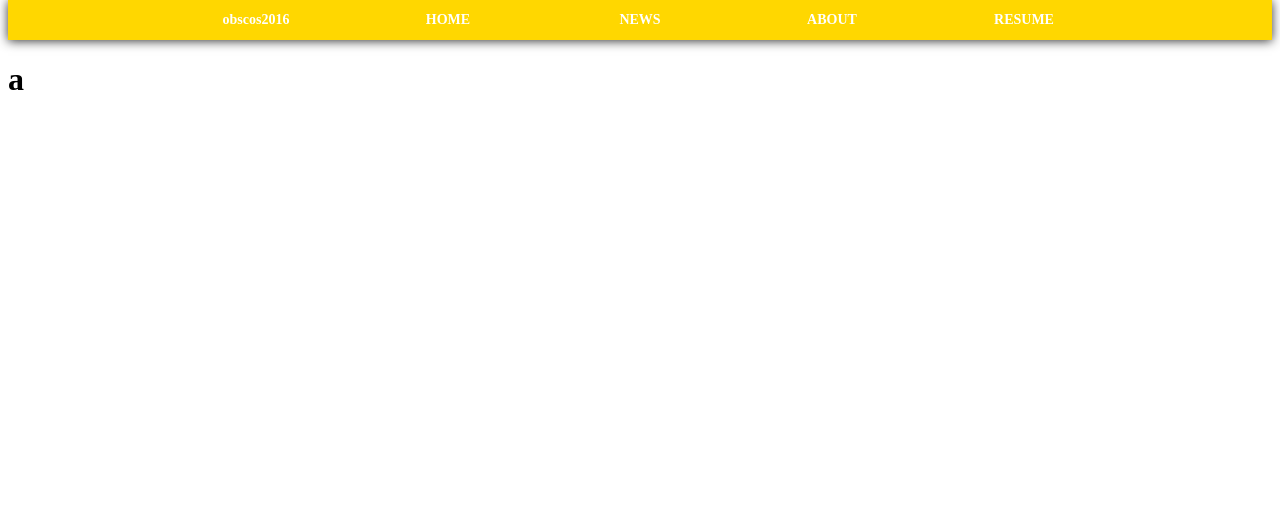
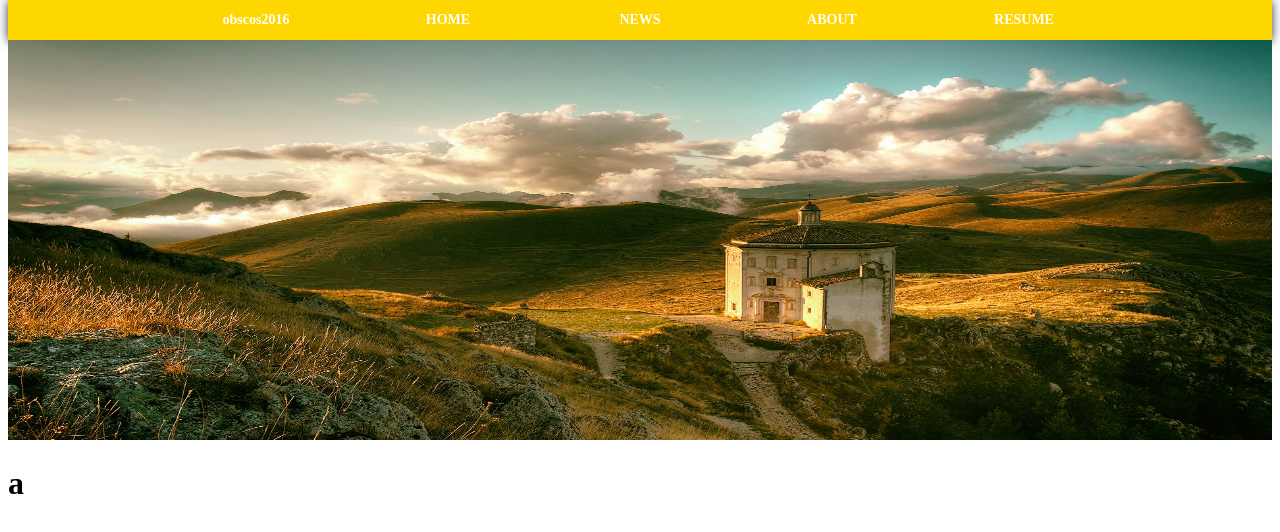
Before and after one commit to t-okamura/obscos, a plain HTML site: page index.html in a window 1280 px wide. Drawn offline with nearby package versions, Linux system fonts and the light colour scheme.

Commit message:
上部画像の挿入

```diff
--- a/index.html
+++ b/index.html
@@ -17,6 +17,7 @@
     <li><a href="#">RESUME</a></li>
   </ul>
 </div>
+	<img src="obscos.jpg" width=100% height=400px>
 	<h1>a</h1>
 </body>
 </html>
```
Also changed, not shown: obscos.css (line endings or trailing spaces), obscos.jpg (added).
